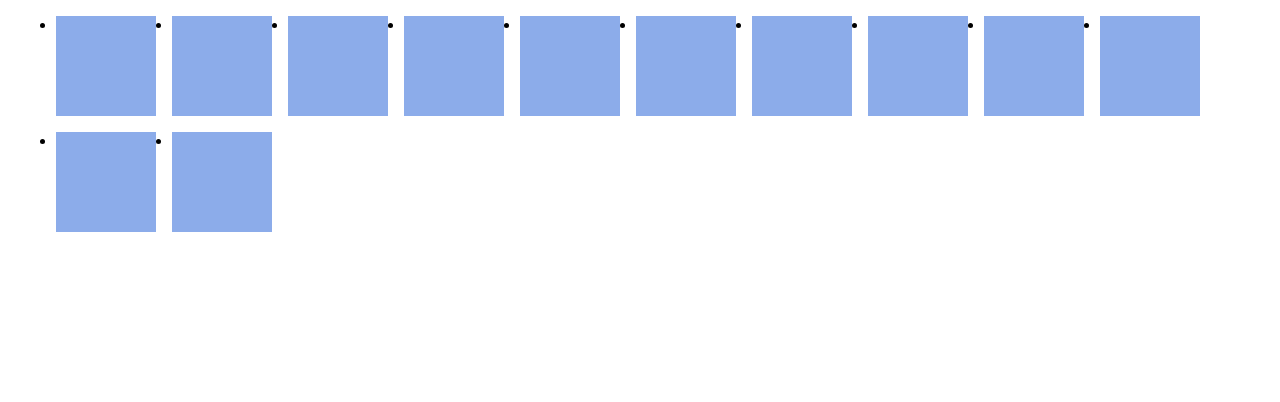
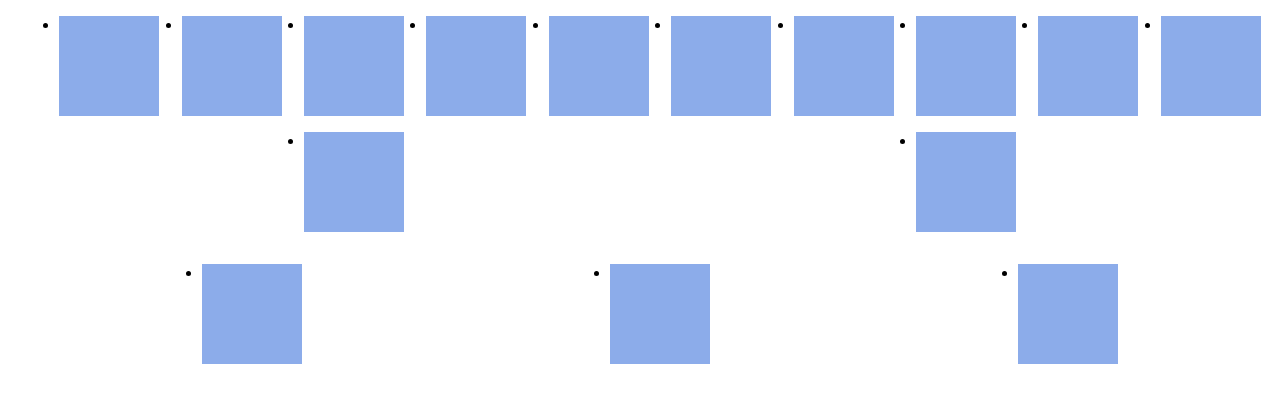
Before and after one commit to belide/flexbox, a plain HTML site: page index.html in a window 1280 px wide. Drawn offline with Linux system fonts and the light colour scheme.

Commit message:
justify-content

```diff
--- a/index.html
+++ b/index.html
@@ -18,10 +18,26 @@
                 flex-direction: row;
                 /* possible values row || column || row-reverse || column-reverse */
             }
+
             /*where ul represents a flex container*/
             ul {
                 flex-wrap: wrap;
                 /* possible values wrap || nowrap || wrap-reverse */
+            }
+
+            /*Flex-flow is shorthand for flex-direction and Flex-wrap values
+                e.g flex-flow: row nowrap, flex-flow: column wrap, flex-flow: column nowrap */
+            ul {
+                flex-flow: row wrap; /*direction "row" and yes, please wrap the items.*/
+            }
+
+            /*It determines how elements are laid out on the main-axis(y-axis) similar to the text-align property for text*/
+            ul {
+                justify-content: space-around;
+                /* possible values flex-start || flex-end || center || space-between || space-around */
+            }
+            ul:nth-child(2){
+                justify-content: space-around;
             }
         </style>
     </head>
@@ -40,5 +56,11 @@
             <li></li>
             <li></li>
         </ul>
+        <!-- Testing Space around -->
+        <ul>
+            <li>
+            <li>
+            <li>
+        </ul>
     </body>
 </html>
```
